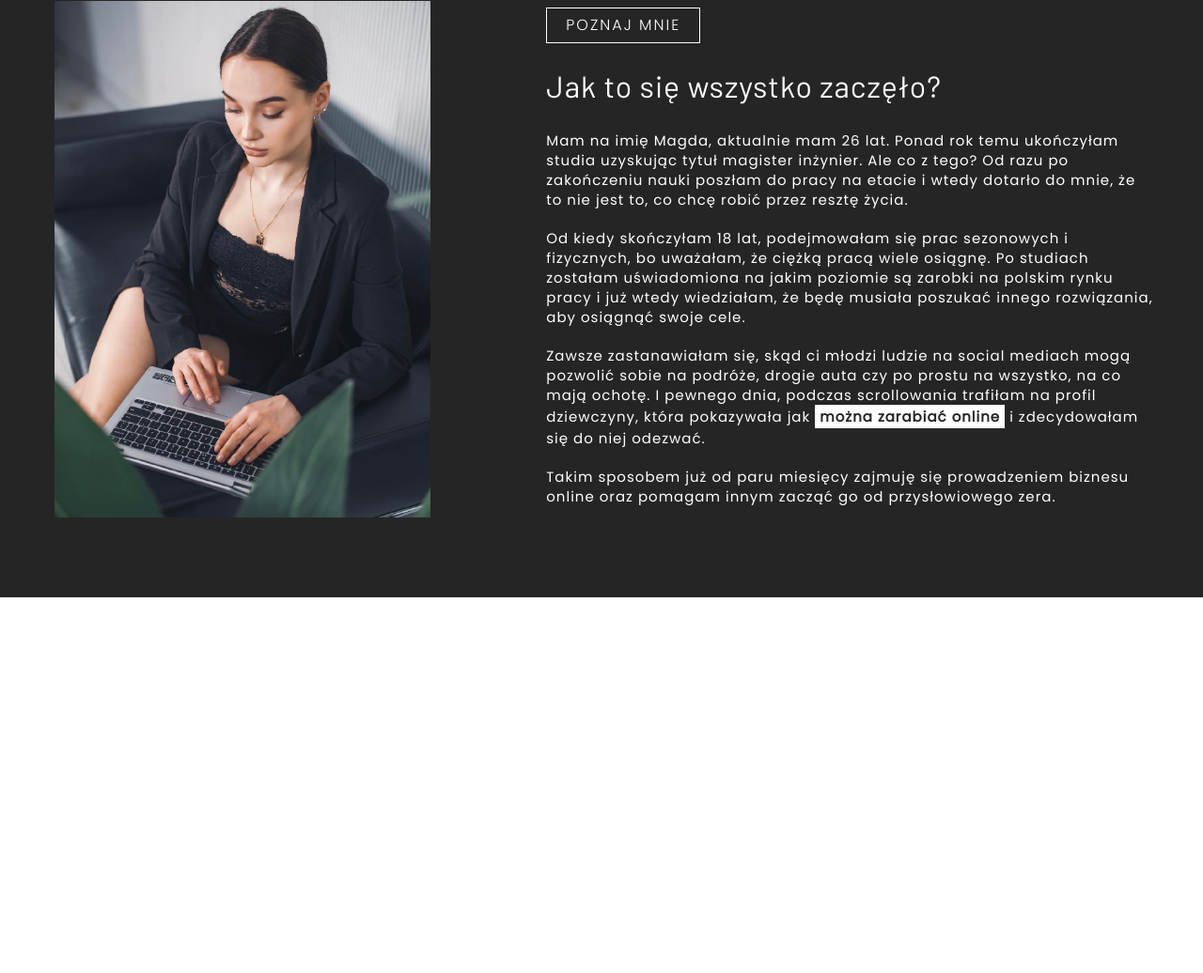
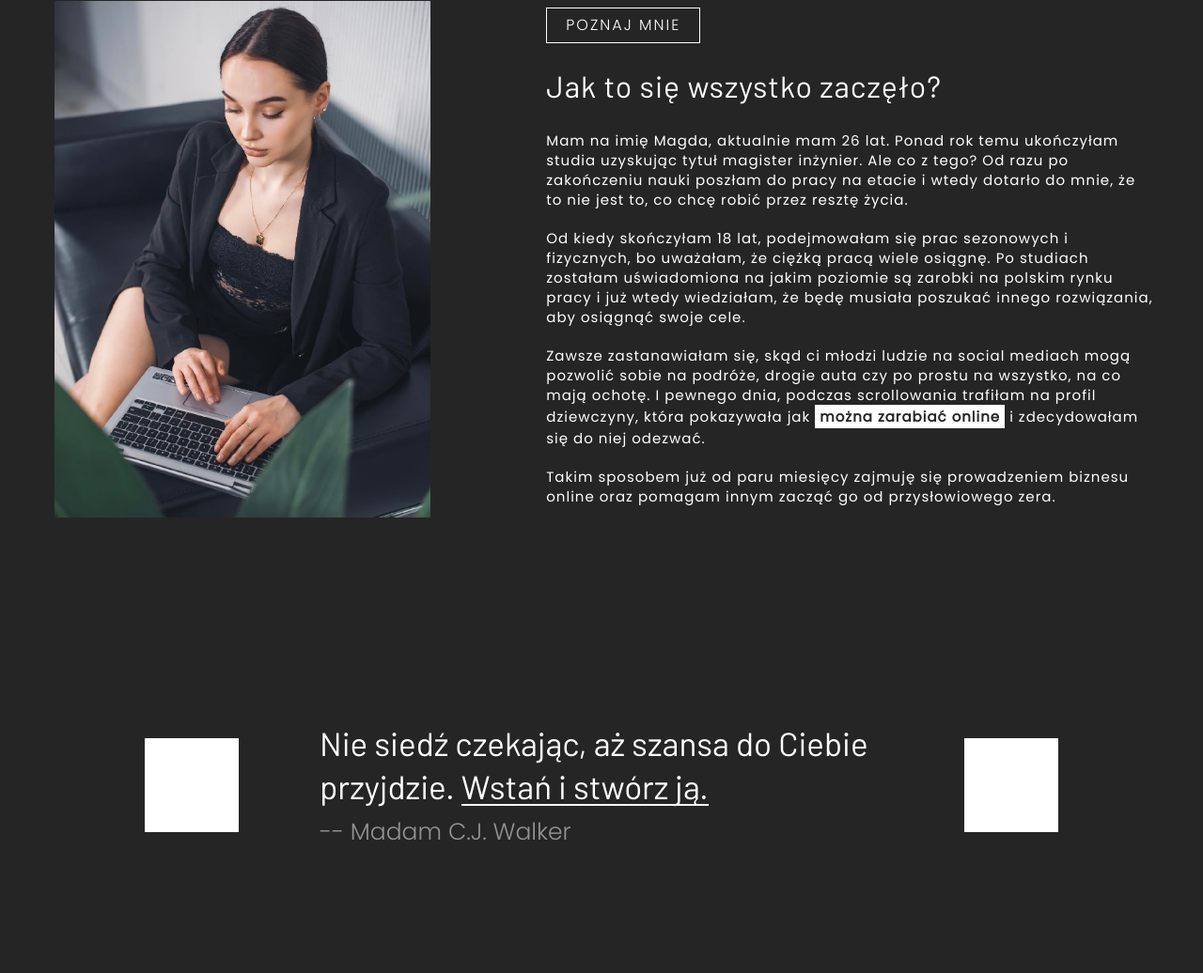
Before and after one commit to filiplizon/magdapopowicz, a Gatsby site: page / in a window 1280 px wide. Shown: the part 964-2000 px from the top of the page at 94% size. Before the commit the page ends 1600 px from the top, so only its background shows below. Built offline with nearby package versions, Linux system fonts and the light colour scheme; Gatsby itself is replaced by a stand-in of ours.

Commit message:
style: quote

```diff
--- /dev/null
+++ b/src/components/Quote/Quote.tsx
@@ -0,0 +1,17 @@
+import * as React from "react";
+
+const Quote = () => {
+  return (
+    <section className="quote">
+      <div className="quote__wrapper">
+        <h2 className="quote__text">
+          Nie siedź czekając, aż szansa do Ciebie przyjdzie.{" "}
+          <span className="quote__text--underline">Wstań i stwórz ją.</span>
+          <span className="quote__author">-- Madam C.J. Walker</span>
+        </h2>
+      </div>
+    </section>
+  );
+};
+
+export default Quote;
--- /dev/null
+++ b/src/components/Quote/_quote.scss
@@ -0,0 +1,96 @@
+.quote {
+  background-color: $color-dark;
+  color: $color-white;
+  height: 50vh;
+  display: flex;
+  align-items: center;
+  justify-content: center;
+  padding: 30px;
+  position: relative;
+
+  @media (min-width: 900px) {
+    justify-content: center;
+    padding: 0;
+  }
+
+  &__wrapper {
+    justify-content: center;
+    align-items: center;
+
+    display: flex;
+
+    @media (min-width: 900px) {
+      height: 100%;
+    }
+
+    &::before {
+      width: 100px;
+      height: 50px;
+      background-color: #fff;
+      position: absolute;
+      bottom: 0;
+      left: 0;
+
+      @media (min-width: 900px) {
+        content: "";
+
+        height: 100px;
+        left: 12%;
+        bottom: 50%;
+        transform: translateY(50%);
+      }
+    }
+    &::after {
+      width: 50px;
+      height: 100px;
+      background-color: #fff;
+      position: absolute;
+      top: 0;
+      right: 0;
+
+      @media (min-width: 900px) {
+        content: "";
+
+        width: 100px;
+        right: 12%;
+        top: 50%;
+        transform: translateY(-50%);
+      }
+    }
+  }
+
+  &__text {
+    font-size: 35px;
+    font-family: $font-primary;
+    line-height: 1.3;
+    font-weight: 300;
+
+    @media (min-width: 900px) {
+      width: 600px;
+    }
+
+    &--underline {
+      position: relative;
+      font-weight: 400;
+      &::after {
+        content: "";
+        width: 100%;
+        height: 2px;
+        background-color: $color-white;
+        bottom: 0;
+        left: 0;
+        position: absolute;
+      }
+    }
+  }
+
+  &__author {
+    display: block;
+    font-size: 25px;
+    font-family: $font-secondary;
+    font-weight: 300;
+    margin-top: 10px;
+    font-weight: 300;
+    opacity: 0.5;
+  }
+}
--- a/src/components/Wrapper/Wrapper.tsx
+++ b/src/components/Wrapper/Wrapper.tsx
@@ -12,6 +12,7 @@ const Wrapper = () => {
       <div className="wrapper__content">
         <Hero />
         <About />
+        <Quote />
       </div>
     </div>
   );
--- a/src/scss/index.scss
+++ b/src/scss/index.scss
@@ -8,3 +8,4 @@
 @import "../components/Navigation/navigation";
 @import "../components/Hero/hero";
 @import "../components/About/about";
+@import "../components/Quote/quote";
```
